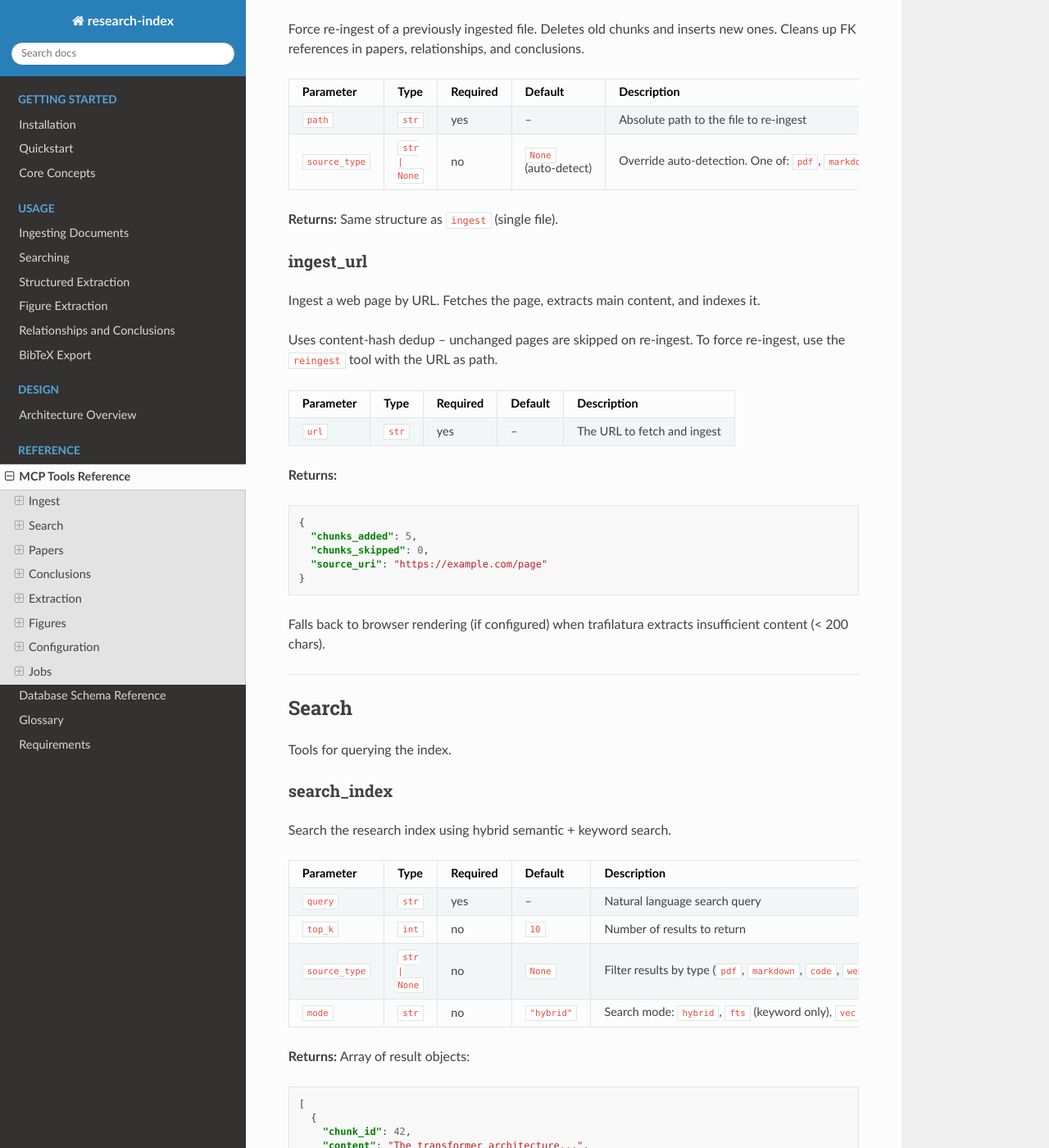
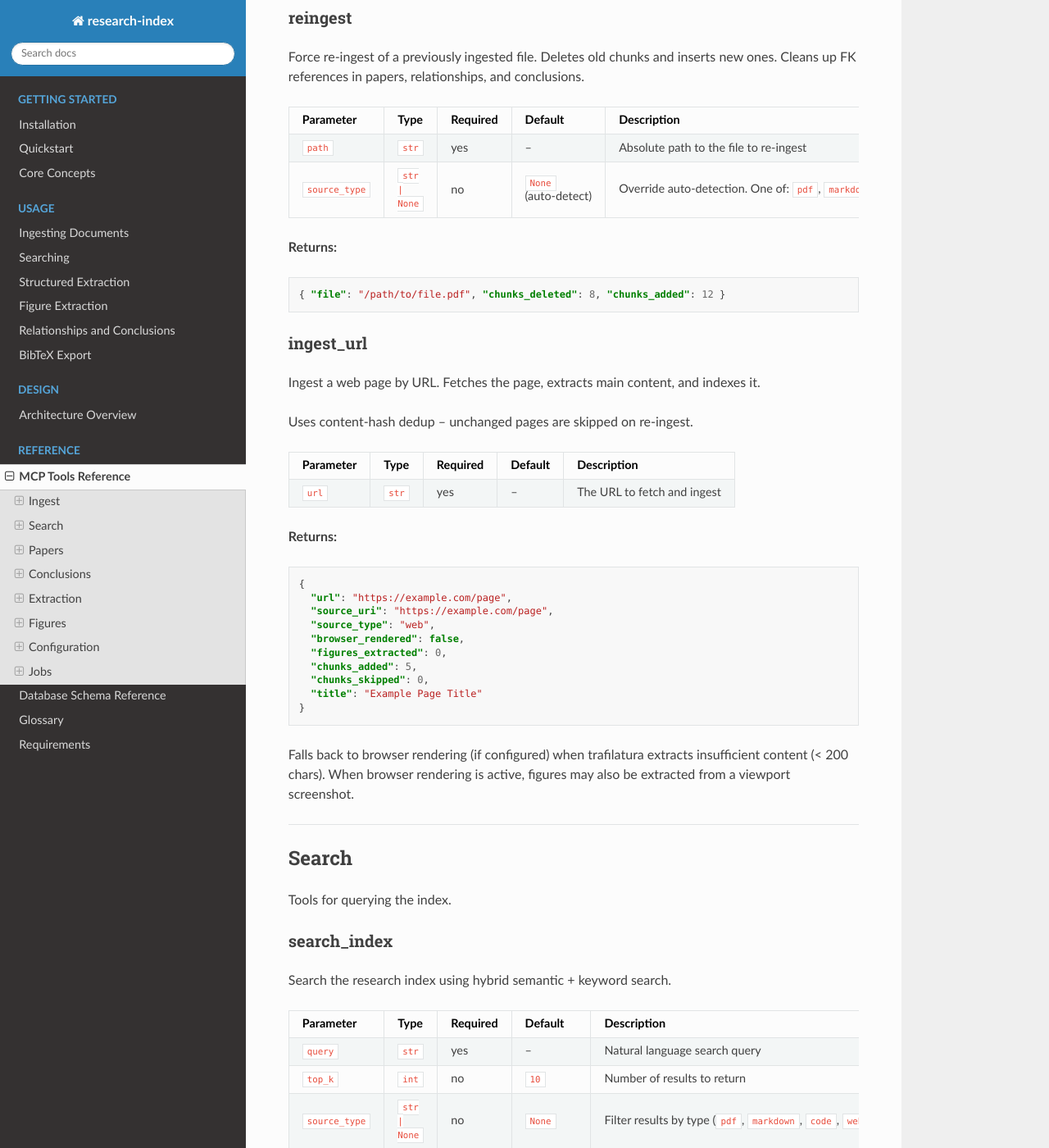
Before and after one commit to dutiona/knowledge-base, a Sphinx documentation site: the page built from docs/reference/mcp-tools.md, in a window 1280 px wide and 1400 px high, scrolled down 1005 px. Shown: the whole window at 82% size. Built offline with Sphinx 7.4.7 and the Read the Docs theme 3.1.0, drawn with Linux system fonts in a browser that asks for light colours; some of the changed text lies outside the part shown.

Commit message:
docs: fix return field names, RRF formula notation, reingest URL claim
- ingest return: source_uri → file (matches ingest_file() output)
- reingest return: document actual fields (chunks_deleted, not chunks_skipped)
- ingest_url return: add missing fields (url, source_type, browser_rendered, etc.)
- Remove incorrect claim that reingest works with URLs
- RRF formula: use standard 1-based rank notation

Addressed review findings from Codex and Gemini Code Assist.

````diff
--- a/docs/reference/mcp-tools.md
+++ b/docs/reference/mcp-tools.md
@@ -20,7 +20,7 @@ Ingest a file or directory into the research index.
 **Returns (file):**
 
 ```json
-{ "chunks_added": 12, "chunks_skipped": 0, "source_uri": "/path/to/file.pdf" }
+{ "file": "/path/to/file.pdf", "chunks_added": 12, "chunks_skipped": 0 }
 ```
 
 **Returns (directory):**
@@ -30,7 +30,9 @@ Ingest a file or directory into the research index.
   "files_processed": 3,
   "chunks_added": 42,
   "chunks_skipped": 0,
-  "details": [{ "chunks_added": 12, "chunks_skipped": 0, "source_uri": "..." }]
+  "details": [
+    { "file": "/path/to/file.pdf", "chunks_added": 12, "chunks_skipped": 0 }
+  ]
 }
 ```
 
@@ -45,13 +47,17 @@ Force re-ingest of a previously ingested file. Deletes old chunks and inserts ne
 | `path`        | `str`         | yes      | --                   | Absolute path to the file to re-ingest                                              |
 | `source_type` | `str \| None` | no       | `None` (auto-detect) | Override auto-detection. One of: `pdf`, `markdown`, `code`, `web`, `note`, `figure` |
 
-**Returns:** Same structure as `ingest` (single file).
+**Returns:**
+
+```json
+{ "file": "/path/to/file.pdf", "chunks_deleted": 8, "chunks_added": 12 }
+```
 
 ### ingest_url
 
 Ingest a web page by URL. Fetches the page, extracts main content, and indexes it.
 
-Uses content-hash dedup -- unchanged pages are skipped on re-ingest. To force re-ingest, use the `reingest` tool with the URL as path.
+Uses content-hash dedup -- unchanged pages are skipped on re-ingest.
 
 | Parameter | Type  | Required | Default | Description                 |
 | --------- | ----- | -------- | ------- | --------------------------- |
@@ -61,13 +67,18 @@ Uses content-hash dedup -- unchanged pages are skipped on re-ingest. To force re
 
 ```json
 {
+  "url": "https://example.com/page",
+  "source_uri": "https://example.com/page",
+  "source_type": "web",
+  "browser_rendered": false,
+  "figures_extracted": 0,
   "chunks_added": 5,
   "chunks_skipped": 0,
-  "source_uri": "https://example.com/page"
+  "title": "Example Page Title"
 }
 ```
 
-Falls back to browser rendering (if configured) when trafilatura extracts insufficient content (< 200 chars).
+Falls back to browser rendering (if configured) when trafilatura extracts insufficient content (< 200 chars). When browser rendering is active, figures may also be extracted from a viewport screenshot.
 
 ---
 
````
Also changed, not shown: docs/getting-started/core-concepts.md (+1 -1 lines), docs/usage/searching.md (+1 -1 lines).
